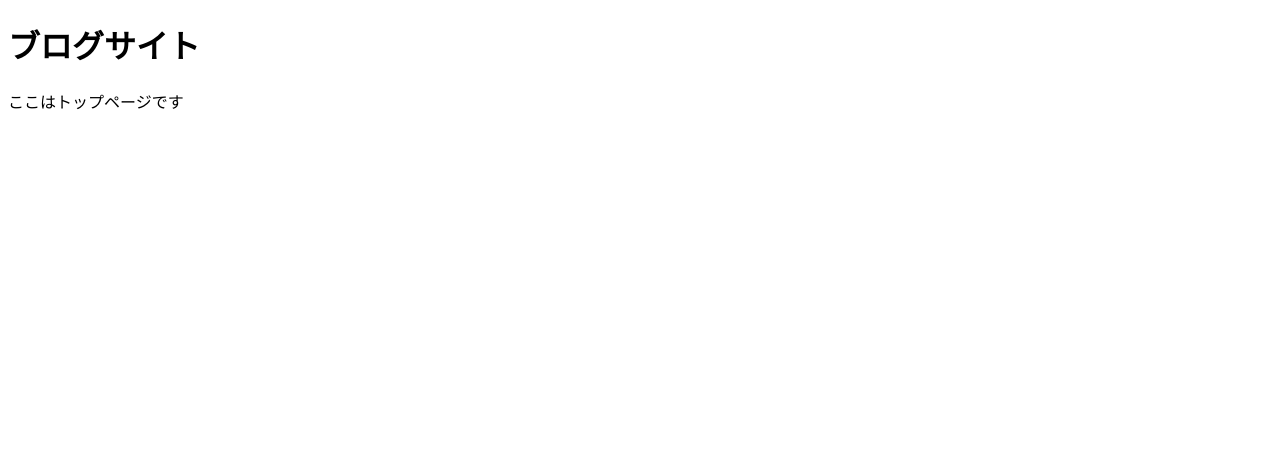
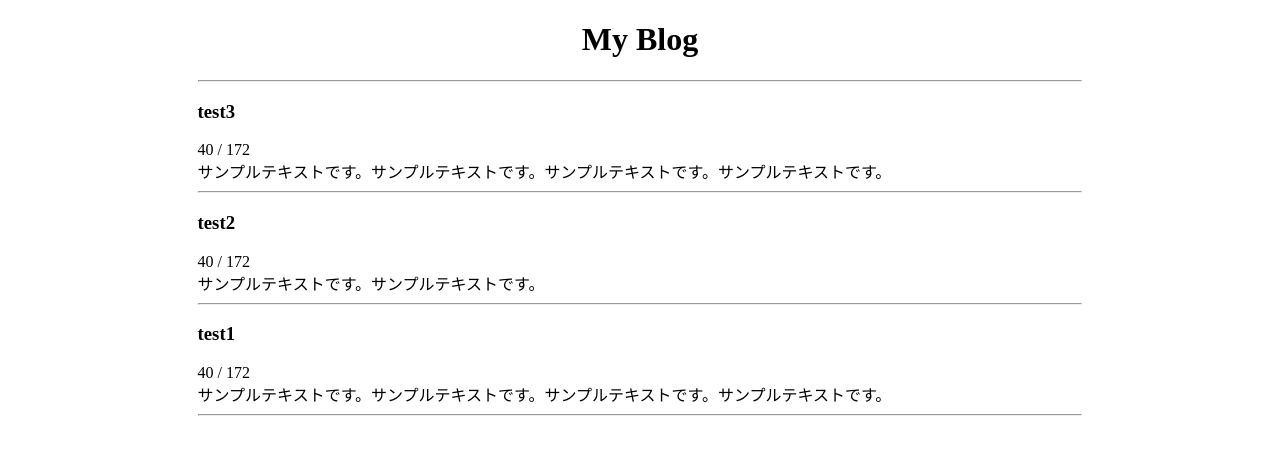
Before and after one commit to shumpei-kayano/django_blog, a Django app: page / in a window 1280 px wide. Shown: the top 455 px of the page. Run offline with Django 3.2, Linux system fonts and the light colour scheme; data comes from the database, SQL or seed files in the repository.

Commit message:
モデルからデータの取得

```diff
--- a/django_blog/blogs/templates/blogs/index.html
+++ b/django_blog/blogs/templates/blogs/index.html
@@ -1,13 +1,23 @@
 <!DOCTYPE html>
 <html lang="ja">
-<head>
-    <meta charset="UTF-8">
-    <meta http-equiv="X-UA-Compatible" content="IE=edge">
-    <meta name="viewport" content="width=device-width, initial-scale=1.0">
+  <head>
+    <meta charset="UTF-8" />
+    <meta http-equiv="X-UA-Compatible" content="IE=edge" />
+    <meta name="viewport" content="width=device-width, initial-scale=1.0" />
     <title>Document</title>
-</head>
-<body>
-    <h1>ブログサイト</h1>
-    <p>ここはトップページです</p>
-</body>
+  </head>
+  <body>
+    <h1 style="text-align: center">My Blog</h1>
+    <div style="width: 70%; margin: 0px auto">
+      <hr />
+      {% for blog in blogs %}
+      <div>
+        <h3>{{ blog.title }}</h3>
+        40 / 172
+        <div>{{ blog.text | truncatechars:100 }}</div>
+      </div>
+      <hr />
+      {% endfor %}
+    </div>
+  </body>
 </html>
--- a/django_blog/blogs/views.py
+++ b/django_blog/blogs/views.py
@@ -1,5 +1,7 @@
 from django.shortcuts import render
+from .models import Blog
 
-# Create your views here.
+
 def index(request):
-    return render(request, 'blogs/index.html')
+    blogs = Blog.objects.order_by('-created_datetime')
+    return render(request, 'blogs/index.html', {'blogs':blogs })
```
